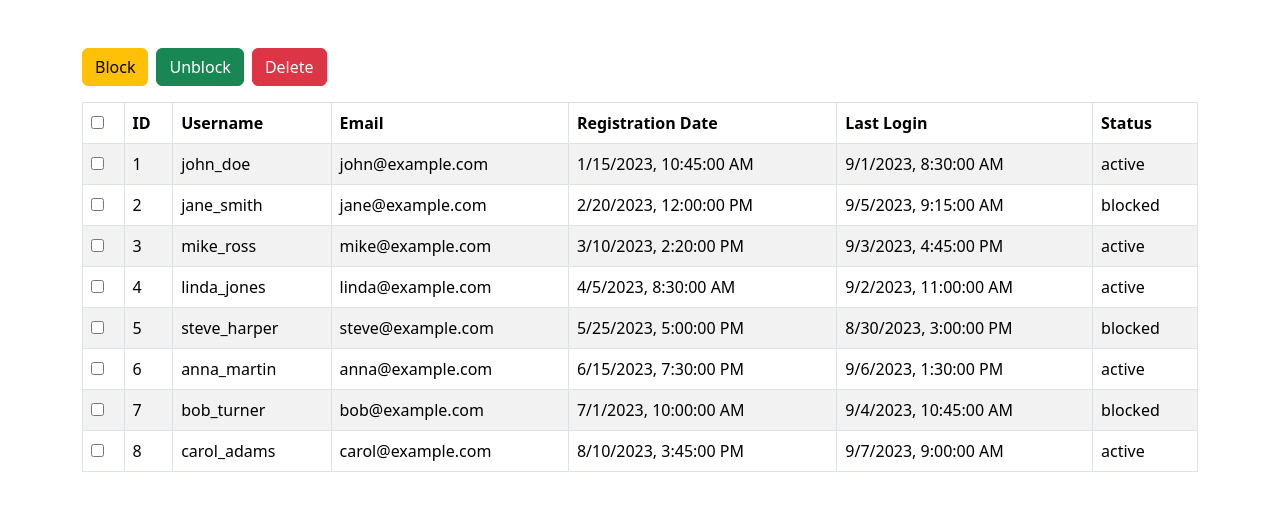
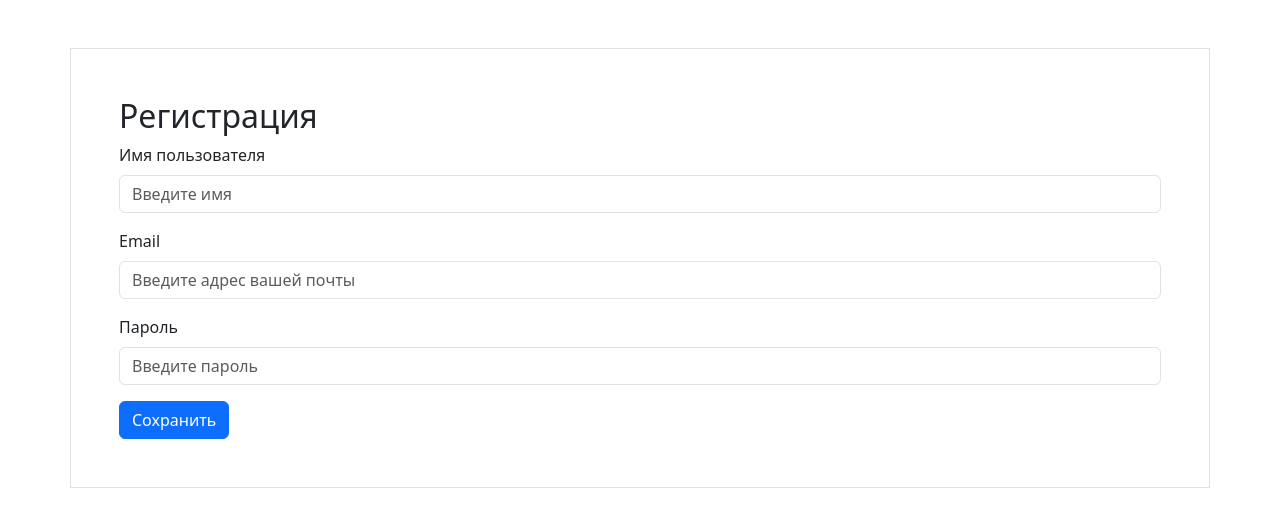
Before and after one commit to lucy2n/users-table, a React (Create React App) app: page /register in a window 1280 px wide. Shown: the top 526 px of the page. Built offline with nearby package versions, Linux system fonts and the light colour scheme.

Commit message:
feat: add basic functionality in app

```diff
--- a/package.json
+++ b/package.json
@@ -7,9 +7,11 @@
     "@testing-library/react": "^13.4.0",
     "@testing-library/user-event": "^13.5.0",
     "bootstrap": "^5.3.3",
+    "firebase": "^10.13.1",
     "react": "^18.3.1",
     "react-bootstrap": "^2.10.4",
     "react-dom": "^18.3.1",
+    "react-router-dom": "^6.26.2",
     "react-scripts": "5.0.1",
     "web-vitals": "^2.1.4"
   },
--- a/src/app/app.jsx
+++ b/src/app/app.jsx
@@ -1,12 +1,18 @@
-import Main from "../pages/main/Main";
-import SignIn from "../pages/signIn/SignIn";
-import SignUp from "../pages/signUp/SignUp";
+import React from 'react';
+import { Route, Routes } from 'react-router-dom';
+import Main from '../pages/main/Main';
+import SignUp from '../pages/signUp/SignUp';
+import SignIn from '../pages/signIn/SignIn';
 
 function App() {
   return (
-    <div>
-      <Main />
-    </div>
+    <>
+     <Routes>
+        <Route path='/' element={<Main />} />
+        <Route path='/register' element={<SignUp />} />
+        <Route path='/login' element={<SignIn />} />
+     </Routes>
+    </>
   );
 }
 
--- a/src/index.js
+++ b/src/index.js
@@ -1,5 +1,6 @@
 import React from 'react';
 import ReactDOM from 'react-dom/client';
+import { BrowserRouter } from 'react-router-dom';
 import './index.css';
 import 'bootstrap/dist/css/bootstrap.min.css';
 import App from './app/app.jsx';
@@ -8,7 +9,9 @@ import reportWebVitals from './reportWebVitals';
 const root = ReactDOM.createRoot(document.getElementById('root'));
 root.render(
   <React.StrictMode>
-    <App />
+    <BrowserRouter>
+       <App />
+    </BrowserRouter>
   </React.StrictMode>
 );
 
--- a/src/pages/main/Main.jsx
+++ b/src/pages/main/Main.jsx
@@ -1,101 +1,130 @@
-import React from "react";
-import Table from 'react-bootstrap/Table';
+// src/components/UserList.js
+import React, { useEffect, useState } from 'react';
+import { signOut } from 'firebase/auth';
+import { ref, onValue } from 'firebase/database';
+import { useNavigate } from 'react-router-dom';
+import { getUsers, blockUsers, unblockUsers, deleteUsers, auth, db } from '../../services/firebase';
 
-const users = [
-    {
-      id: 1,
-      username: 'john_doe',
-      email: 'john@example.com',
-      registration_date: '2023-01-15T10:45:00Z',
-      last_login: '2023-09-01T08:30:00Z',
-      status: 'active',
-    },
-    {
-      id: 2,
-      username: 'jane_smith',
-      email: 'jane@example.com',
-      registration_date: '2023-02-20T12:00:00Z',
-      last_login: '2023-09-05T09:15:00Z',
-      status: 'blocked',
-    },
-    {
-      id: 3,
-      username: 'mike_ross',
-      email: 'mike@example.com',
-      registration_date: '2023-03-10T14:20:00Z',
-      last_login: '2023-09-03T16:45:00Z',
-      status: 'active',
-    },
-    {
-      id: 4,
-      username: 'linda_jones',
-      email: 'linda@example.com',
-      registration_date: '2023-04-05T08:30:00Z',
-      last_login: '2023-09-02T11:00:00Z',
-      status: 'active',
-    },
-    {
-      id: 5,
-      username: 'steve_harper',
-      email: 'steve@example.com',
-      registration_date: '2023-05-25T17:00:00Z',
-      last_login: '2023-08-30T15:00:00Z',
-      status: 'blocked',
-    },
-    {
-      id: 6,
-      username: 'anna_martin',
-      email: 'anna@example.com',
-      registration_date: '2023-06-15T19:30:00Z',
-      last_login: '2023-09-06T13:30:00Z',
-      status: 'active',
-    },
-    {
-      id: 7,
-      username: 'bob_turner',
-      email: 'bob@example.com',
-      registration_date: '2023-07-01T10:00:00Z',
-      last_login: '2023-09-04T10:45:00Z',
-      status: 'blocked',
-    },
-    {
-      id: 8,
-      username: 'carol_adams',
-      email: 'carol@example.com',
-      registration_date: '2023-08-10T15:45:00Z',
-      last_login: '2023-09-07T09:00:00Z',
-      status: 'active',
-    },
-  ];
+function Main() {
+  const [users, setUsers] = useState([]);
+  const [selectedUsers, setSelectedUsers] = useState([]);
+  const navigate = useNavigate();
+  const currentUser = auth.currentUser;
 
-const Main = () => {
+  useEffect(() => {
+    async function fetchUsers() {
+      const usersList = await getUsers();
+      setUsers(usersList);
+    }
+    fetchUsers();
+  }, []);
+
+const handleSelectUser = (userId) => {
+    setSelectedUsers((prevSelected) =>
+      prevSelected.includes(userId)
+        ? prevSelected.filter((id) => id !== userId)
+        : [...prevSelected, userId]
+    );
+  };
+
+  const handleSelectAll = () => {
+    if (selectedUsers.length === users.length) {
+      setSelectedUsers([]);
+    } else {
+      setSelectedUsers(users.map((user) => user.id));
+    }
+  };
+
+  const handleBlock = async () => {
+    await blockUsers(selectedUsers);
+    setUsers(users.map((user) =>
+      selectedUsers.includes(user.id) ? { ...user, status: 'blocked' } : user
+    ));
+    setSelectedUsers([]);
+  };
+
+  const handleUnblock = async () => {
+    await unblockUsers(selectedUsers);
+    setUsers(users.map((user) =>
+      selectedUsers.includes(user.id) ? { ...user, status: 'active' } : user
+    ));
+    setSelectedUsers([]);
+  };
+
+  const handleDeleteSelected = async () => {
+    if (selectedUsers.includes(currentUser.uid)) {
+
+      await deleteUsers(selectedUsers);
+      setUsers(users.filter((user) => !selectedUsers.includes(user.id)));
+      setSelectedUsers([]);
+
+      await signOut(auth);
+
+      navigate('/register');
+    } else {
+      await deleteUsers(selectedUsers);
+      setUsers(users.filter((user) => !selectedUsers.includes(user.id)));
+      setSelectedUsers([]);
+    }
+  };
+
+  useEffect(() => {
+    if (currentUser) {
+      const userRef = ref(db, `users/${currentUser.uid}`);
+
+      // Следим за изменениями статуса текущего пользователя
+      const unsubscribe = onValue(userRef, (snapshot) => {
+        const userData = snapshot.val();
+
+        if (userData === null) {
+          // Пользователь удален
+          signOut(auth);
+          navigate('/login');
+        } else if (userData.status === 'blocked') {
+          // Пользователь заблокирован
+          signOut(auth);
+          navigate('/login');
+        }
+      });
+
+      return () => unsubscribe();
+    }
+  }, [currentUser, navigate]);
+
     return (
         <div className="container mt-5">
-            {/* Toolbar */}
             <div className="d-flex mb-3">
                 <button
                     className="btn btn-warning me-2"
+                    onClick={handleBlock}
+                    disabled={!selectedUsers.length}
                 >
-                    Block
+                  Block
                 </button>
                 <button
                     className="btn btn-success me-2"
+                    onClick={handleUnblock}
+                    disabled={!selectedUsers.length}
                 >
-                    Unblock
+                  Unblock
                 </button>
                 <button
                     className="btn btn-danger"
+                    onClick={handleDeleteSelected}
+                    disabled={!selectedUsers.length}
                 >
-                    <i className="bi bi-trash"></i> Delete
+                  <i className="bi bi-trash"></i> Delete
                 </button>
             </div>
 
-            <Table striped bordered hover>
+            <table className="table table-striped table-hover">
                 <thead>
                     <tr>
                         <th>
                             <input
                                 type="checkbox"
+                                onChange={handleSelectAll}
+                                checked={selectedUsers.length === users.length}
                             />
                         </th>
                         <th>ID</th>
@@ -112,6 +141,8 @@ const Main = () => {
                             <td>
                                 <input
                                     type="checkbox"
+                                    checked={selectedUsers.includes(user.id)}
+                                    onChange={() => handleSelectUser(user.id)}
                                 />
                             </td>
                             <td>{user.id}</td>
@@ -123,9 +154,9 @@ const Main = () => {
                         </tr>
                     ))}
                 </tbody>
-            </Table>
+            </table>
         </div>
-    );
+);
 }
 
 export default Main;
--- a/src/pages/signIn/SignIn.jsx
+++ b/src/pages/signIn/SignIn.jsx
@@ -1,12 +1,52 @@
-import LoginForm from "../../features/authentication/login/ui/LoginForm";
+import React, { useState } from 'react';
+import { useNavigate } from 'react-router-dom';
+import { Button, Form } from 'react-bootstrap';
+import { auth, db } from '../../services/firebase';
+import { signInWithEmailAndPassword } from 'firebase/auth';
+import { ref, update } from 'firebase/database';
 
 const SignIn = () => {
+    const [email, setEmail] = useState('');
+    const [password, setPassword] = useState('');
+    const navigate = useNavigate();
+
+    const handleSubmit = async (e) => {
+        e.preventDefault();
+        try {
+            const userCredential = await signInWithEmailAndPassword(auth, email, password);
+        const user = userCredential.user;
+
+        await update(ref(db, 'users/' + user.uid), {
+            last_login: new Date().toISOString(),
+            status: 'active',
+          });
+
+        alert('User signed in successfully');
+        navigate('/');
+
+        } catch (error) {
+          console.error('Error with authentication:', error.message);
+        }
+      };
+
     return (
-        <div className="container-sm p-5 my-5 border">
-            <h2 className="text-primary pb-4">
-                Вход
-            </h2>
-            <LoginForm />
+        <div className="container p-5 my-5 border">
+            <h2>Вход</h2>
+            <Form>
+            <Form.Group className="mb-3" controlId="formBasicEmail">
+                <Form.Label>Email</Form.Label>
+                <Form.Control type="email" placeholder="Введите адрес вашей почты" onChange={(e) => setEmail(e.target.value)}/>
+            </Form.Group>
+
+            <Form.Group className="mb-3" controlId="formBasicPassword">
+                <Form.Label>Пароль</Form.Label>
+                <Form.Control type="password" placeholder="Введите пароль" onChange={(e) => setPassword(e.target.value)}/>
+            </Form.Group>
+
+            <Button variant="primary" type="submit" onClick={handleSubmit}>
+                Сохранить
+            </Button>
+            </Form>
         </div>
     )
 }
--- a/src/pages/signUp/SignUp.jsx
+++ b/src/pages/signUp/SignUp.jsx
@@ -1,10 +1,62 @@
-import RegistrationForm from "../../features/authentication/registration/ui/RegistrationForm";
+import React, { useState } from 'react';
+import { useNavigate } from 'react-router-dom';
+import { Button, Form } from 'react-bootstrap';
+import { auth, db } from '../../services/firebase';
+import { createUserWithEmailAndPassword } from 'firebase/auth';
+import { ref, set } from 'firebase/database';
 
 const SignUp = () => {
+    const [email, setEmail] = useState('');
+    const [password, setPassword] = useState('');
+    const [username, setUsername] = useState('');
+    const navigate = useNavigate();
+
+    const handleSubmit = async (e) => {
+        e.preventDefault();
+        try {
+            // Создание нового пользователя
+            const userCredential = await createUserWithEmailAndPassword(auth, email, password);
+            const user = userCredential.user;
+
+            // Добавление пользователя в Realtime Database
+            await set(ref(db, 'users/' + user.uid), {
+                username: username,
+                email: user.email,
+                registration_date: new Date().toISOString(),
+                last_login: new Date().toISOString(),
+                status: 'active',
+            });
+
+            alert('User registered successfully');
+            navigate('/login');
+        } catch (error) {
+          console.error('Error with authentication:', error.message);
+        }
+      };
+
     return (
         <div className="container p-5 my-5 border">
             <h2>Регистрация</h2>
-            <RegistrationForm />
+            <Form>
+            <Form.Group className="mb-3" controlId="formBasicUsername">
+                <Form.Label>Имя пользователя</Form.Label>
+                <Form.Control type="text" placeholder="Введите имя" onChange={(e) => setUsername(e.target.value)}/>
+            </Form.Group>
+
+            <Form.Group className="mb-3" controlId="formBasicEmail">
+                <Form.Label>Email</Form.Label>
+                <Form.Control type="email" placeholder="Введите адрес вашей почты" onChange={(e) => setEmail(e.target.value)}/>
+            </Form.Group>
+
+            <Form.Group className="mb-3" controlId="formBasicPassword">
+                <Form.Label>Пароль</Form.Label>
+                <Form.Control type="password" placeholder="Введите пароль" onChange={(e) => setPassword(e.target.value)}/>
+            </Form.Group>
+
+            <Button variant="primary" type="submit" onClick={handleSubmit}>
+                Сохранить
+            </Button>
+            </Form>
         </div>
     )
 }
--- /dev/null
+++ b/src/services/firebase.js
@@ -0,0 +1,91 @@
+// src/firebase.js
+import { initializeApp } from "firebase/app";
+import { getAuth } from "firebase/auth";
+import { getDatabase, ref, set, get, update, remove } from "firebase/database";
+
+const firebaseConfig = {
+  apiKey: "AIzaSyASLmv8Qhuk0pj6AGeTGiL2LCQ-iEZ7Iso",
+  authDomain: "users-table-bfa3f.firebaseapp.com",
+  databaseURL: "https://users-table-bfa3f-default-rtdb.europe-west1.firebasedatabase.app",
+  projectId: "users-table-bfa3f",
+  storageBucket: "users-table-bfa3f.appspot.com",
+  messagingSenderId: "801722176151",
+  appId: "1:801722176151:web:e116b45786b5fdd2664fd2",
+  measurementId: "G-C8SMWB7QJZ"
+};
+
+const app = initializeApp(firebaseConfig);
+
+export const auth = getAuth(app);
+export const db = getDatabase(app);
+
+// Функция для получения всех пользователей
+export async function getUsers() {
+  const usersRef = ref(db, 'users/');
+  const snapshot = await get(usersRef);
+  if (snapshot.exists()) {
+    return Object.entries(snapshot.val()).map(([id, userData]) => ({
+      id,
+      ...userData,
+    }));
+  } else {
+    return [];
+  }
+}
+
+// Функция для сохранения пользователя в Realtime Database
+export const saveUserToDatabase = async (user) => {
+  try {
+    const userRef = ref(db, 'users/' + user.uid);
+    await set(userRef, {
+      email: user.email,
+      username: user.username,
+      registration_date: new Date().toISOString(),
+      last_login: new Date().toISOString(),
+      status: 'active',
+    });
+  } catch (error) {
+    console.error('Error adding user to Realtime Database:', error.message);
+  }
+};
+
+// Функция для удаления нескольких пользователей
+export const deleteUsers = async (userIds) => {
+  try {
+    const deletePromises = userIds.map(async (userId) => {
+      const userRef = ref(db, 'users/' + userId);
+      return await remove(userRef);
+    });
+
+    await Promise.all(deletePromises);
+  } catch (error) {
+    console.error('Error deleting users:', error.message);
+  }
+};
+
+export const blockUsers = async (userIds) => {
+  try {
+    const blockPromises = userIds.map(async (userId) => {
+      const userRef = ref(db, 'users/' + userId);
+      return await update(userRef, { status: 'blocked' });
+    });
+
+    await Promise.all(blockPromises);
+  } catch (error) {
+    console.error('Error blocking users:', error.message);
+  }
+};
+
+
+export const unblockUsers = async (userIds) => {
+  try {
+    const unblockPromises = userIds.map(async (userId) => {
+      const userRef = ref(db, 'users/' + userId);
+      return await update(userRef, { status: 'active' });
+    });
+
+    await Promise.all(unblockPromises);
+  } catch (error) {
+    console.error('Error unblocking users:', error.message);
+  }
+};
```
Also changed, not shown: 1 other file (tests, documents, lock files or other folders).
